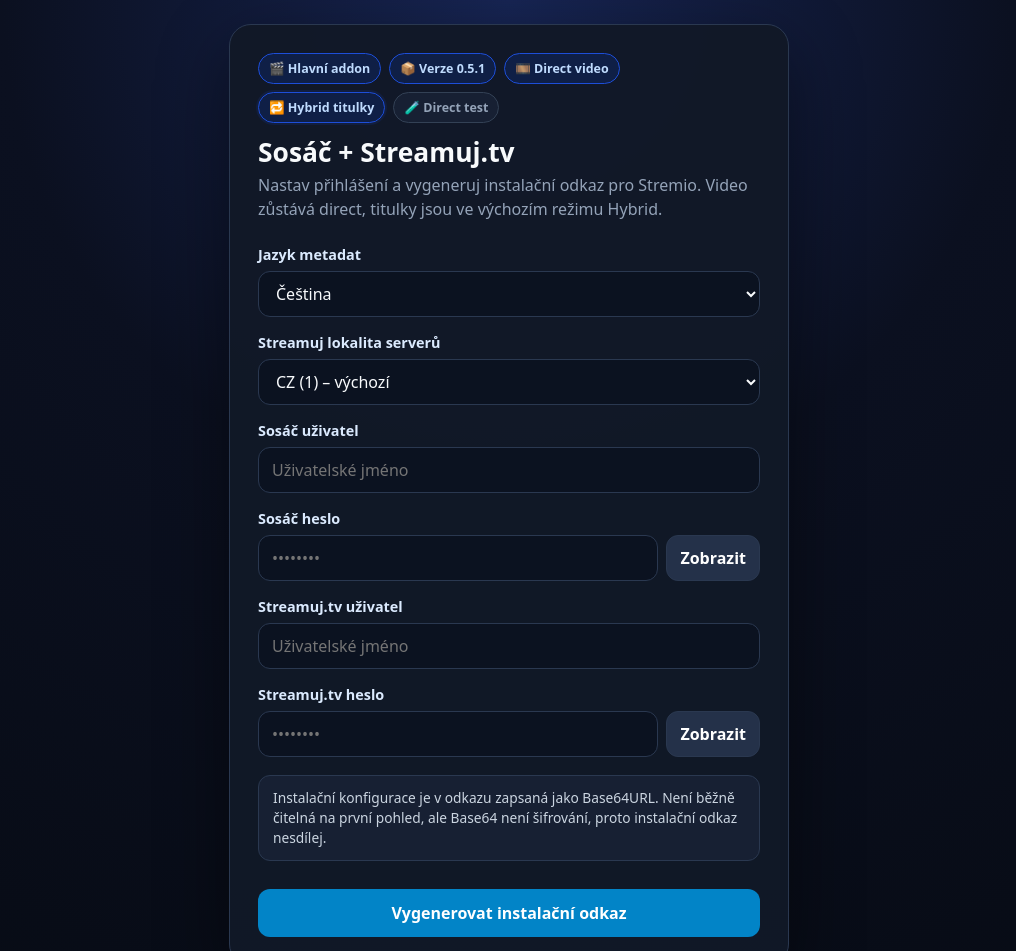
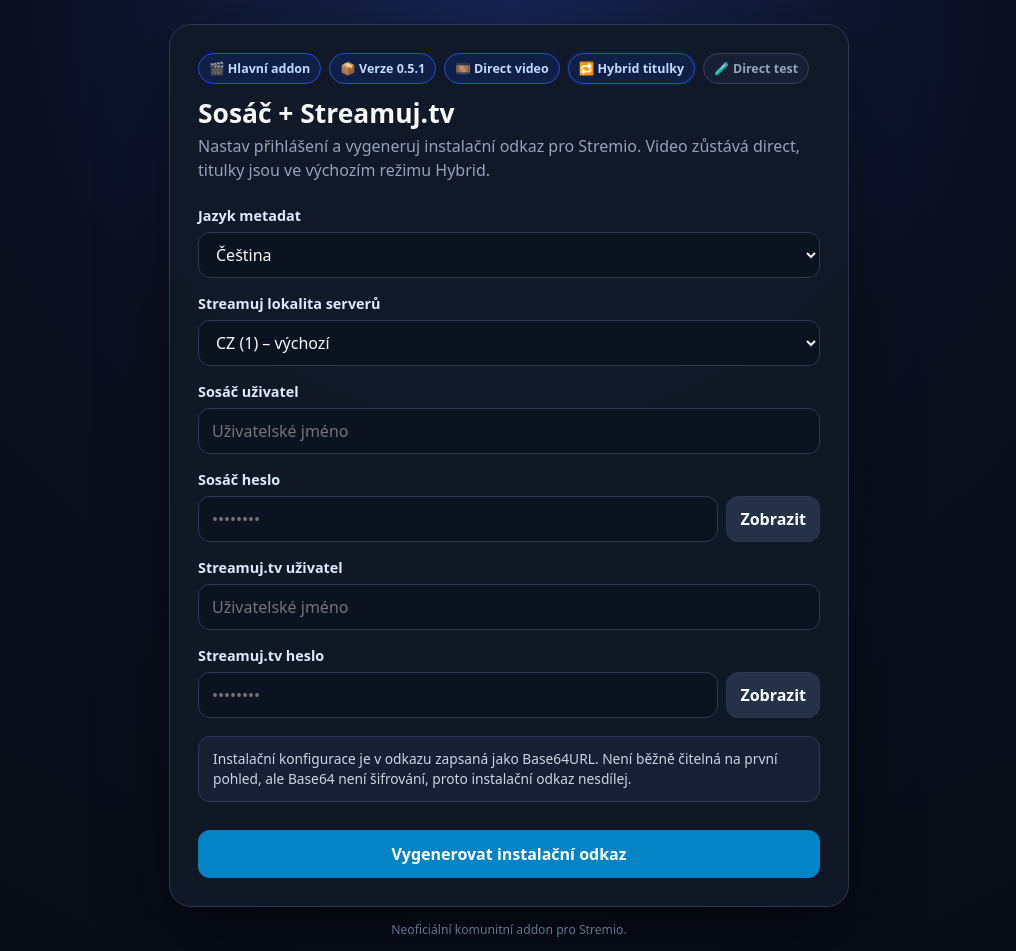
Before and after one commit to CaseyCZ/stremio.sosac, a website: page public/configure.html in a window 1280 px wide. Shown: the top 951 px of the page, without its empty margins (131-1147 px from the left). Drawn offline with Linux system fonts and the light colour scheme.

Commit message:
Widen main addon configuration card

```diff
--- a/public/configure.html
+++ b/public/configure.html
@@ -8,7 +8,7 @@
     :root{color-scheme:dark;--bg:#0b1020;--panel:#111827;--panel2:#172033;--border:#2a3850;--text:#f8fafc;--muted:#94a3b8;--accent:#38bdf8;--accent2:#0284c7;--ok:#86efac}
     *{box-sizing:border-box}
     body{margin:0;min-height:100vh;display:grid;place-items:center;padding:24px;background:radial-gradient(circle at top,#172554 0,#0b1020 42%,#070b14 100%);font-family:system-ui,-apple-system,Segoe UI,Roboto,sans-serif;color:var(--text)}
-    .wrap{width:min(100%,560px)}
+    .wrap{width:min(100%,680px)}
     .card{background:rgba(17,24,39,.96);border:1px solid var(--border);border-radius:22px;padding:28px;box-shadow:0 24px 70px rgba(0,0,0,.45)}
     .badges{display:flex;flex-wrap:wrap;gap:8px;align-items:center}
     .badge{display:inline-flex;align-items:center;gap:7px;padding:6px 10px;border:1px solid #1d4ed8;border-radius:999px;background:#0f1f46;color:#bfdbfe;font-size:.78rem;font-weight:700}
```
